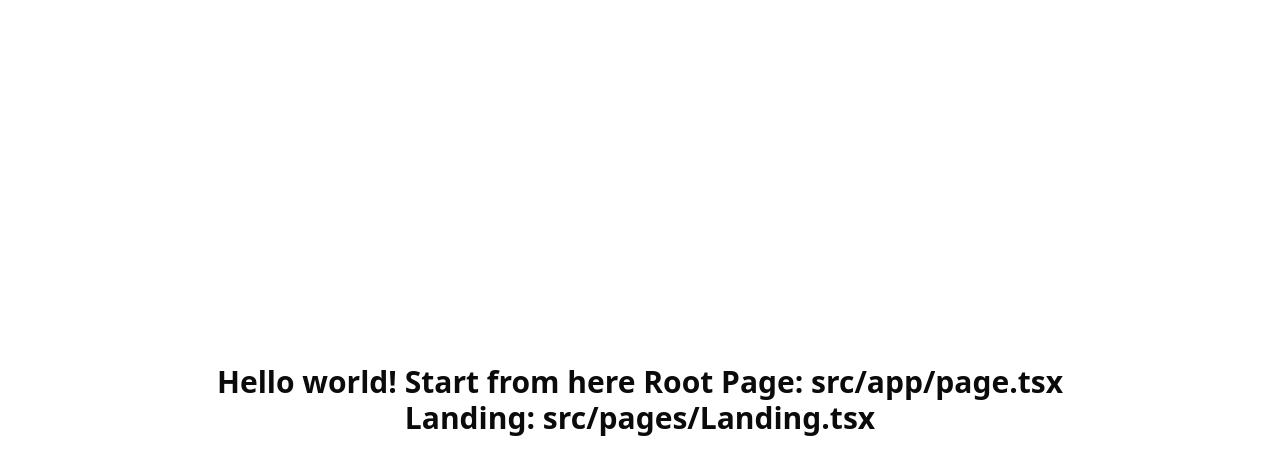
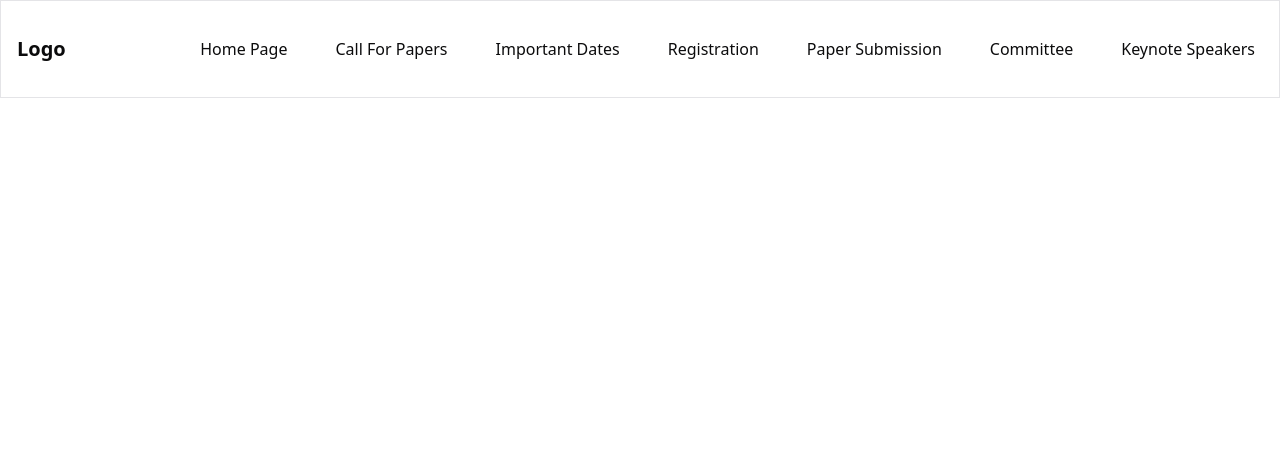
Before and after one commit to devgenit-hub/acs-website, a Next.js app: page / in a window 1280 px wide. Shown: the top 474 px of the page. Built offline with nearby package versions, Linux system fonts and the light colour scheme.

Commit message:
Added navbar feature

```diff
--- a/package.json
+++ b/package.json
@@ -17,7 +17,8 @@
     "next": "15.5.0",
     "postcss": "^8.5.6",
     "react": "19.1.0",
-    "react-dom": "19.1.0"
+    "react-dom": "19.1.0",
+    "react-icons": "^5.5.0"
   },
   "devDependencies": {
     "@eslint/eslintrc": "^3",
--- a/src/app/layout.tsx
+++ b/src/app/layout.tsx
@@ -5,6 +5,7 @@ import { ThemeProvider } from '@/providers/theme-provider';
 import { AppProvider } from '@/context/app-context';
 import { LocaleProvider } from '@/providers/locale-provider';
 import { siteConfig } from '@/config/site';
+import Navbar from '@/components/Navbar';
 
 const geistSans = Geist({
   variable: '--font-geist-sans',
@@ -38,14 +39,17 @@ export default function RootLayout({
   children: React.ReactNode;
 }>) {
   return (
-    <html lang="en" suppressHydrationWarning={true}>
+    <html lang="en" suppressHydrationWarning={true} data-theme="brand">
       <body
         suppressHydrationWarning
         className={`${geistSans.variable} ${geistMono.variable} antialiased bg-background text-foreground`}
       >
         <ThemeProvider>
           <LocaleProvider>
-            <AppProvider>{children}</AppProvider>
+            <AppProvider>
+              <Navbar />
+              {children}
+            </AppProvider>
           </LocaleProvider>
         </ThemeProvider>
       </body>
--- a/src/app/page.tsx
+++ b/src/app/page.tsx
@@ -1,14 +1,3 @@
-import Landing from '@/pages/Landing';
-
 export default function Home() {
-  return (
-    <div className="min-h-screen w-full">
-      <div className="flex items-center justify-center w-full flex-col min-h-screen">
-        <h1 className="text-3xl font-bold text-center w-full">
-          Hello world! Start from here Root Page: src/app/page.tsx
-        </h1>
-        <Landing params="Landing:" />
-      </div>
-    </div>
-  );
+  return <></>;
 }
--- /dev/null
+++ b/src/components/Navbar.tsx
@@ -0,0 +1,82 @@
+'use client';
+import React from 'react';
+import { GiHamburgerMenu } from 'react-icons/gi';
+import { RxCross2 } from 'react-icons/rx';
+
+export default function Navbar() {
+  const [open, setOpen] = React.useState(false);
+  return (
+    <nav className="w-full py-5 bg-[var(--background)] border border-[var(--border)]">
+      <div className="container mx-auto flex items-center justify-between px-4 py-3 md:gap-15">
+        <div className="text-xl font-bold">Logo</div>
+        <div className="md:hidden inline-block">TextLogo</div>
+        {/* Desktop Links */}
+        <div className="hidden md:flex justify-end flex-wrap gap-4 space-x-4">
+          {links.map((link, idx) => (
+            <a
+              key={idx}
+              href={link.link}
+              className="transition-colors hover:text-[var(--primary)] px-2 py-1 rounded"
+            >
+              {link.text}
+            </a>
+          ))}
+        </div>
+        {/* Hamburger Icon */}
+        <button
+          className="md:hidden flex items-center p-2 focus:outline-none hover:text-[var(--primary)]"
+          onClick={() => setOpen(!open)}
+          aria-label="Toggle menu"
+        >
+          {!open && <GiHamburgerMenu />}
+          {open && <RxCross2 />}
+        </button>
+      </div>
+      {/* Mobile Menu */}
+      {open && (
+        <div className="md:hidden bg-[var(--background)] shadow-lg border-t border-[var(--border)]">
+          <div className="flex flex-col items-center py-2">
+            {links.map((link, idx) => (
+              <a
+                key={idx}
+                href={link.link}
+                className="py-2 w-full text-center hover:text-[var(--primary)] transition-colors rounded"
+                onClick={() => setOpen(false)}
+              >
+                {link.text}
+              </a>
+            ))}
+          </div>
+        </div>
+      )}
+    </nav>
+  );
+}
+
+const links: Array<{ text: string; link: string }> = [
+  {
+    text: 'Home Page',
+    link: '/',
+  },
+  {
+    text: 'Call For Papers',
+    link: '/call-for-paper',
+  },
+  { text: 'Important Dates', link: '/important-dates' },
+  {
+    text: 'Registration',
+    link: '/registration',
+  },
+  {
+    text: 'Paper Submission',
+    link: '/paper-submission',
+  },
+  {
+    text: 'Committee',
+    link: '/committee',
+  },
+  {
+    text: 'Keynote Speakers',
+    link: '/keynote-speakers',
+  },
+];
```
Also changed, not shown: 1 other file (tests, documents, lock files or other folders).
